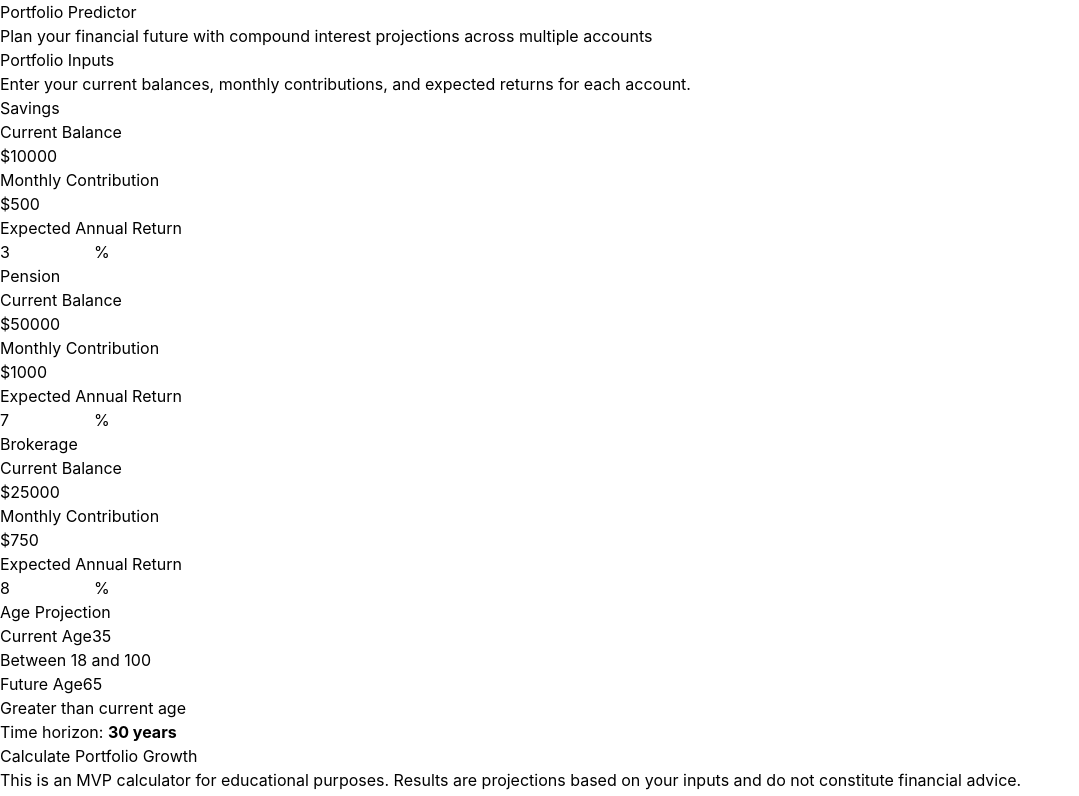
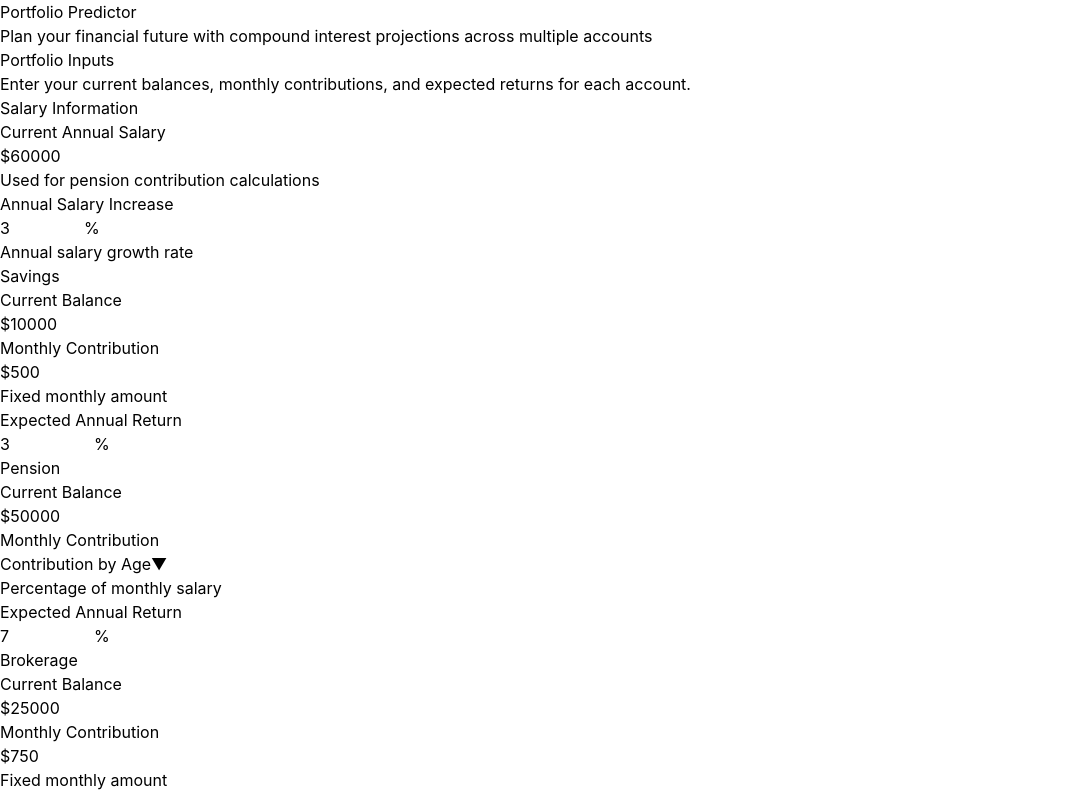
Before and after one commit to jackmidzer/portfolio-projections, a React (Vite) app: page / in a window 1280 px wide. Shown: the top 796 px of the page, without its empty margins (0-1079 px from the left). Built offline with nearby package versions, Linux system fonts and the light colour scheme.

Commit message:
pension percent

```diff
--- a/src/App.tsx
+++ b/src/App.tsx
@@ -11,7 +11,13 @@ function App() {
 
   const handleCalculate = (inputs: PortfolioInputs) => {
     const timeHorizon = inputs.futureAge - inputs.currentAge;
-    const calculatedResults = calculatePortfolioGrowth(inputs.accounts, timeHorizon, inputs.currentAge);
+    const calculatedResults = calculatePortfolioGrowth(
+      inputs.accounts,
+      timeHorizon,
+      inputs.currentAge,
+      inputs.currentSalary,
+      inputs.annualSalaryIncrease
+    );
     setResults(calculatedResults);
 
     // Scroll to results
--- a/src/components/AccountInput.tsx
+++ b/src/components/AccountInput.tsx
@@ -1,5 +1,5 @@
-import React from 'react';
-import { AccountInput as AccountInputType, AccountType } from '../types';
+import React, { useState } from 'react';
+import { AccountInput as AccountInputType, AccountType, AgeBracketContributions } from '../types';
 
 interface AccountInputProps {
   account: AccountInputType;
@@ -7,6 +7,8 @@ interface AccountInputProps {
 }
 
 const AccountInput: React.FC<AccountInputProps> = ({ account, onChange }) => {
+  const [showBrackets, setShowBrackets] = useState(false);
+
   const handleChange = (field: keyof Omit<AccountInputType, 'name'>, value: string) => {
     const numValue = parseFloat(value) || 0;
     onChange({
@@ -15,10 +17,34 @@ const AccountInput: React.FC<AccountInputProps> = ({ account, onChange }) => {
     });
   };
 
+  const handleBracketChange = (bracket: keyof AgeBracketContributions, value: string) => {
+    const numValue = parseFloat(value) || 0;
+    if (account.ageBracketContributions) {
+      onChange({
+        ...account,
+        ageBracketContributions: {
+          ...account.ageBracketContributions,
+          [bracket]: numValue,
+        },
+      });
+    }
+  };
+
+  const isPensionWithBrackets = account.name === 'Pension' && account.ageBracketContributions;
+
   const accountColors: Record<AccountType, string> = {
     Savings: 'border-blue-500',
     Pension: 'border-green-500',
     Brokerage: 'border-purple-500',
+  };
+
+  const bracketLabels: Record<keyof AgeBracketContributions, string> = {
+    under30: 'Under 30',
+    age30to39: '30–39',
+    age40to49: '40–49',
+    age50to54: '50–54',
+    age55to59: '55–59',
+    age60plus: '60 or over',
   };
 
   return (
@@ -44,23 +70,80 @@ const AccountInput: React.FC<AccountInputProps> = ({ account, onChange }) => {
           </div>
         </div>
 
+        {!isPensionWithBrackets && (
+          <div>
+            <label className="block text-sm font-medium text-gray-700 mb-1">
+              {account.isSalaryPercentage ? 'Contribution % of Salary' : 'Monthly Contribution'}
+            </label>
+            <div className="relative">
+              {!account.isSalaryPercentage && <span className="absolute left-3 top-2.5 text-gray-500">$</span>}
+              <input
+                type="number"
+                min="0"
+                step={account.isSalaryPercentage ? '0.1' : '10'}
+                value={account.monthlyContribution || ''}
+                onChange={(e) => handleChange('monthlyContribution', e.target.value)}
+                className={account.isSalaryPercentage ? 'w-full pr-8 pl-3 py-2 border border-gray-300 rounded-md focus:ring-2 focus:ring-blue-500 focus:border-transparent' : 'w-full pl-8 pr-3 py-2 border border-gray-300 rounded-md focus:ring-2 focus:ring-blue-500 focus:border-transparent'}
+                placeholder={account.isSalaryPercentage ? '10' : '0'}
+              />
+              {account.isSalaryPercentage && <span className="absolute right-3 top-2.5 text-gray-500">%</span>}
+            </div>
+            <p className="mt-1 text-xs text-gray-500">
+              {account.isSalaryPercentage ? 'Percentage of monthly salary' : 'Fixed monthly amount'}
+            </p>
+          </div>
+        )}
+
+        {isPensionWithBrackets && (
           <div>
           <label className="block text-sm font-medium text-gray-700 mb-1">
             Monthly Contribution
           </label>
+          <div className="border border-gray-200 rounded-lg p-2 bg-gray-50">
+            <button
+              type="button"
+              onClick={() => setShowBrackets(!showBrackets)}
+              className="flex items-center justify-between w-full font-medium text-gray-700"
+            >
+              <span>Contribution by Age</span>
+              <span className={`text-gray-400 transition-transform ${showBrackets ? 'rotate-180' : ''}`}>
+                ▼
+              </span>
+            </button>
+
+            {showBrackets && (
+              <div className="mt-4 space-y-3">
+                {Object.entries(bracketLabels).map(([bracket, label]) => (
+                  <div key={bracket} className="flex items-end gap-2">
+                    <div className="flex-1">
+                      <label className="block text-xs font-medium text-gray-600 mb-1">
+                        Age {label}
+                      </label>
                       <div className="relative">
-            <span className="absolute left-3 top-2.5 text-gray-500">$</span>
                         <input
                           type="number"
                           min="0"
-              step="10"
-              value={account.monthlyContribution || ''}
-              onChange={(e) => handleChange('monthlyContribution', e.target.value)}
-              className="w-full pl-8 pr-3 py-2 border border-gray-300 rounded-md focus:ring-2 focus:ring-blue-500 focus:border-transparent"
+                          max="100"
+                          step="0.1"
+                          value={account.ageBracketContributions?.[bracket as keyof AgeBracketContributions] || ''}
+                          onChange={(e) => handleBracketChange(bracket as keyof AgeBracketContributions, e.target.value)}
+                          className="w-full pr-8 pl-3 py-2 border border-gray-300 rounded-md focus:ring-2 focus:ring-green-500 focus:border-transparent"
                           placeholder="0"
                         />
+                        <span className="absolute right-3 top-2.5 text-gray-500">%</span>
                       </div>
                     </div>
+                  </div>
+                ))}
+              </div>
+            )}
+          </div>
+
+            <p className="mt-1 text-xs text-gray-500">
+              {account.isSalaryPercentage ? 'Percentage of monthly salary' : 'Fixed monthly amount'}
+            </p>
+          </div>
+        )}
 
         <div>
           <label className="block text-sm font-medium text-gray-700 mb-1">
--- a/src/components/InputForm.tsx
+++ b/src/components/InputForm.tsx
@@ -8,13 +8,29 @@ interface InputFormProps {
 
 const InputForm: React.FC<InputFormProps> = ({ onCalculate }) => {
   const [accounts, setAccounts] = useState<AccountInputType[]>([
-    { name: 'Savings', currentBalance: 10000, monthlyContribution: 500, expectedReturn: 3 },
-    { name: 'Pension', currentBalance: 50000, monthlyContribution: 1000, expectedReturn: 7 },
-    { name: 'Brokerage', currentBalance: 25000, monthlyContribution: 750, expectedReturn: 8 },
+    { name: 'Savings', currentBalance: 10000, monthlyContribution: 500, expectedReturn: 3, isSalaryPercentage: false },
+    {
+      name: 'Pension',
+      currentBalance: 50000,
+      monthlyContribution: 0, // will be determined by age bracket
+      expectedReturn: 7,
+      isSalaryPercentage: true,
+      ageBracketContributions: {
+        under30: 15,
+        age30to39: 20,
+        age40to49: 25,
+        age50to54: 30,
+        age55to59: 35,
+        age60plus: 40,
+      }
+    },
+    { name: 'Brokerage', currentBalance: 25000, monthlyContribution: 750, expectedReturn: 8, isSalaryPercentage: false },
   ]);
 
   const [currentAge, setCurrentAge] = useState<number>(35);
   const [futureAge, setFutureAge] = useState<number>(65);
+  const [currentSalary, setCurrentSalary] = useState<number>(60000);
+  const [annualSalaryIncrease, setAnnualSalaryIncrease] = useState<number>(3);
   const [errors, setErrors] = useState<string[]>([]);
 
   const handleAccountChange = (index: number, updatedAccount: AccountInputType) => {
@@ -37,12 +53,17 @@ const InputForm: React.FC<InputFormProps> = ({ onCalculate }) => {
     if (futureAge > 150) {
       newErrors.push('Future age cannot exceed 150');
     }
+    if (currentSalary <= 0) {
+      newErrors.push('Current salary must be greater than 0');
+    }
+    if (annualSalaryIncrease < 0 || annualSalaryIncrease > 20) {
+      newErrors.push('Annual salary increase must be between 0% and 20%');
+    }
 
     setErrors(newErrors);
 
     if (newErrors.length === 0) {
-      const timeHorizon = futureAge - currentAge;
-      onCalculate({ accounts, currentAge, futureAge });
+      onCalculate({ accounts, currentAge, futureAge, currentSalary, annualSalaryIncrease });
     }
   };
 
@@ -53,6 +74,55 @@ const InputForm: React.FC<InputFormProps> = ({ onCalculate }) => {
         <p className="text-gray-600">
           Enter your current balances, monthly contributions, and expected returns for each account.
         </p>
+      </div>
+
+      <div className="bg-white p-6 rounded-lg shadow-sm">
+        <label className="block text-sm font-medium text-gray-700 mb-4">
+          Salary Information
+        </label>
+
+        <div className="grid grid-cols-1 md:grid-cols-2 gap-4">
+          <div>
+            <label htmlFor="currentSalary" className="block text-xs font-medium text-gray-600 mb-2">
+              Current Annual Salary
+            </label>
+            <div className="relative">
+              <span className="absolute left-3 top-2.5 text-gray-500">$</span>
+              <input
+                type="number"
+                id="currentSalary"
+                min="0"
+                step="1000"
+                value={currentSalary}
+                onChange={(e) => setCurrentSalary(parseInt(e.target.value) || 0)}
+                className="w-full pl-8 pr-3 py-2 border border-gray-300 rounded-md focus:ring-2 focus:ring-blue-500 focus:border-transparent"
+                placeholder="60000"
+              />
+            </div>
+            <p className="mt-1 text-xs text-gray-500">Used for pension contribution calculations</p>
+          </div>
+
+          <div>
+            <label htmlFor="salaryIncrease" className="block text-xs font-medium text-gray-600 mb-2">
+              Annual Salary Increase
+            </label>
+            <div className="relative">
+              <input
+                type="number"
+                id="salaryIncrease"
+                min="0"
+                max="20"
+                step="0.1"
+                value={annualSalaryIncrease}
+                onChange={(e) => setAnnualSalaryIncrease(parseFloat(e.target.value) || 0)}
+                className="w-full pr-8 pl-3 py-2 border border-gray-300 rounded-md focus:ring-2 focus:ring-blue-500 focus:border-transparent"
+                placeholder="3"
+              />
+              <span className="absolute right-3 top-2.5 text-gray-500">%</span>
+            </div>
+            <p className="mt-1 text-xs text-gray-500">Annual salary growth rate</p>
+          </div>
+        </div>
       </div>
 
       <div className="grid grid-cols-1 md:grid-cols-3 gap-6">
--- a/src/utils/calculations.ts
+++ b/src/utils/calculations.ts
@@ -1,4 +1,16 @@
-import { AccountInput, AccountResults, YearlyBreakdown, PortfolioResults } from '../types';
+import { AccountInput, AccountResults, YearlyBreakdown, PortfolioResults, AgeBracketContributions } from '../types';
+
+/**
+ * Get the contribution percentage for a given age from age bracket contributions
+ */
+function getAgeBracketPercentage(age: number, brackets: AgeBracketContributions): number {
+  if (age < 30) return brackets.under30;
+  if (age < 40) return brackets.age30to39;
+  if (age < 50) return brackets.age40to49;
+  if (age < 55) return brackets.age50to54;
+  if (age < 60) return brackets.age55to59;
+  return brackets.age60plus;
+}
 
 /**
  * Calculate year-by-year breakdown for a single account with compound interest and monthly contributions
@@ -6,37 +18,56 @@ import { AccountInput, AccountResults, YearlyBreakdown, PortfolioResults } from
 export function calculateAccountGrowth(
   account: AccountInput,
   timeHorizon: number,
-  currentAge: number
+  currentAge: number,
+  currentSalary?: number,
+  annualSalaryIncrease?: number
 ): AccountResults {
   const yearlyData: YearlyBreakdown[] = [];
   let currentBalance = account.currentBalance;
   const monthlyRate = account.expectedReturn / 100 / 12;
-  const annualContributions = account.monthlyContribution * 12;
 
   for (let year = 1; year <= timeHorizon; year++) {
     const startingBalance = currentBalance;
     let yearInterest = 0;
+    let yearContributions = 0;
+
+    // Calculate monthly contribution (may be salary-based for pension with age brackets)
+    let monthlyContribution = account.monthlyContribution;
+    if (account.isSalaryPercentage && currentSalary && annualSalaryIncrease !== undefined) {
+      // For Pension with age brackets, use the appropriate bracket percentage
+      let contributionPercentage = account.monthlyContribution;
+      if (account.ageBracketContributions) {
+        const ageAtYear = currentAge + year;
+        contributionPercentage = getAgeBracketPercentage(ageAtYear, account.ageBracketContributions);
+      }
+
+      // Calculate salary at this year
+      const salaryAtYear = currentSalary * Math.pow(1 + annualSalaryIncrease / 100, year);
+      // Monthly contribution is percentage of monthly salary
+      monthlyContribution = (salaryAtYear / 12) * (contributionPercentage / 100);
+    }
 
     // Calculate month by month for accurate compound interest
     for (let month = 1; month <= 12; month++) {
       const monthInterest = currentBalance * monthlyRate;
       yearInterest += monthInterest;
-      currentBalance += monthInterest + account.monthlyContribution;
+      currentBalance += monthInterest + monthlyContribution;
     }
 
+    yearContributions = monthlyContribution * 12;
     const endingBalance = currentBalance;
 
     yearlyData.push({
       year,
       age: currentAge + year,
       startingBalance,
-      contributions: annualContributions,
+      contributions: yearContributions,
       interestEarned: yearInterest,
       endingBalance,
     });
   }
 
-  const totalContributions = annualContributions * timeHorizon;
+  const totalContributions = yearlyData.reduce((sum, yd) => sum + yd.contributions, 0);
   const totalInterest = currentBalance - account.currentBalance - totalContributions;
 
   return {
@@ -54,10 +85,12 @@ export function calculateAccountGrowth(
 export function calculatePortfolioGrowth(
   accounts: AccountInput[],
   timeHorizon: number,
-  currentAge: number
+  currentAge: number,
+  currentSalary?: number,
+  annualSalaryIncrease?: number
 ): PortfolioResults {
   const accountResults = accounts.map((account) =>
-    calculateAccountGrowth(account, timeHorizon, currentAge)
+    calculateAccountGrowth(account, timeHorizon, currentAge, currentSalary, annualSalaryIncrease)
   );
 
   const totalFinalBalance = accountResults.reduce(
@@ -75,11 +108,18 @@ export function calculatePortfolioGrowth(
     0
   );
 
+  // Calculate final salary
+  let finalSalary = currentSalary || 0;
+  if (currentSalary && annualSalaryIncrease !== undefined) {
+    finalSalary = currentSalary * Math.pow(1 + annualSalaryIncrease / 100, timeHorizon);
+  }
+
   return {
     accountResults,
     totalFinalBalance,
     totalContributions,
     totalInterest,
+    finalSalary,
   };
 }
 
```
Also changed, not shown: src/components/AccountSummary.tsx (+6 -1 lines), src/types/index.ts (+14 -0 lines). Lines whose indentation alone changed are shown as unchanged.
